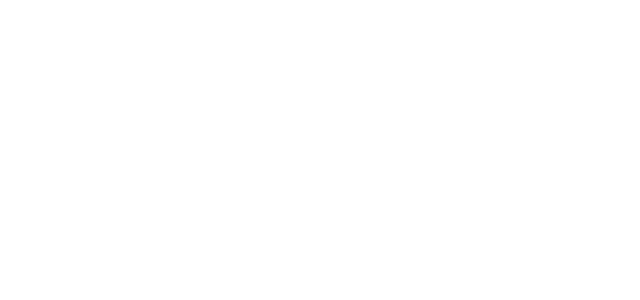
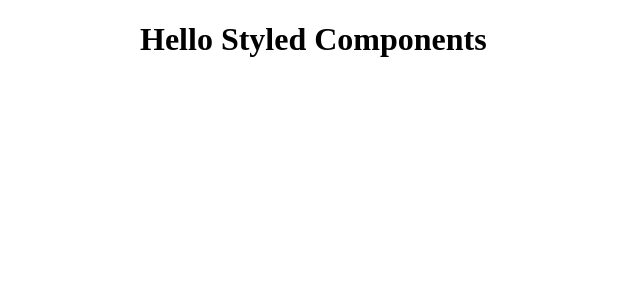
Before and after one commit to Shamoleambo/styled-components, a React (Vite) app: page / in a window 1280 px wide. Shown: the top 300 px of the page, without its empty margins (0-640 px from the left). Built offline with nearby package versions, Linux system fonts and the light colour scheme.

Commit message:
create Container component

```diff
--- a/src/App.jsx
+++ b/src/App.jsx
@@ -1,5 +1,11 @@
+import { Container } from './components/styled/Container.styled'
+
 function App() {
-  return <></>
+  return (
+    <Container>
+      <h1>Hello Styled Components</h1>
+    </Container>
+  )
 }
 
 export default App
--- /dev/null
+++ b/src/components/styled/Container.styled.jsx
@@ -0,0 +1,8 @@
+import styled from 'styled-components'
+
+export const Container = styled.div`
+  width: 1000px;
+  max-width: 100%;
+  padding: 0 20px;
+  margin: 0 auto;
+`
```
